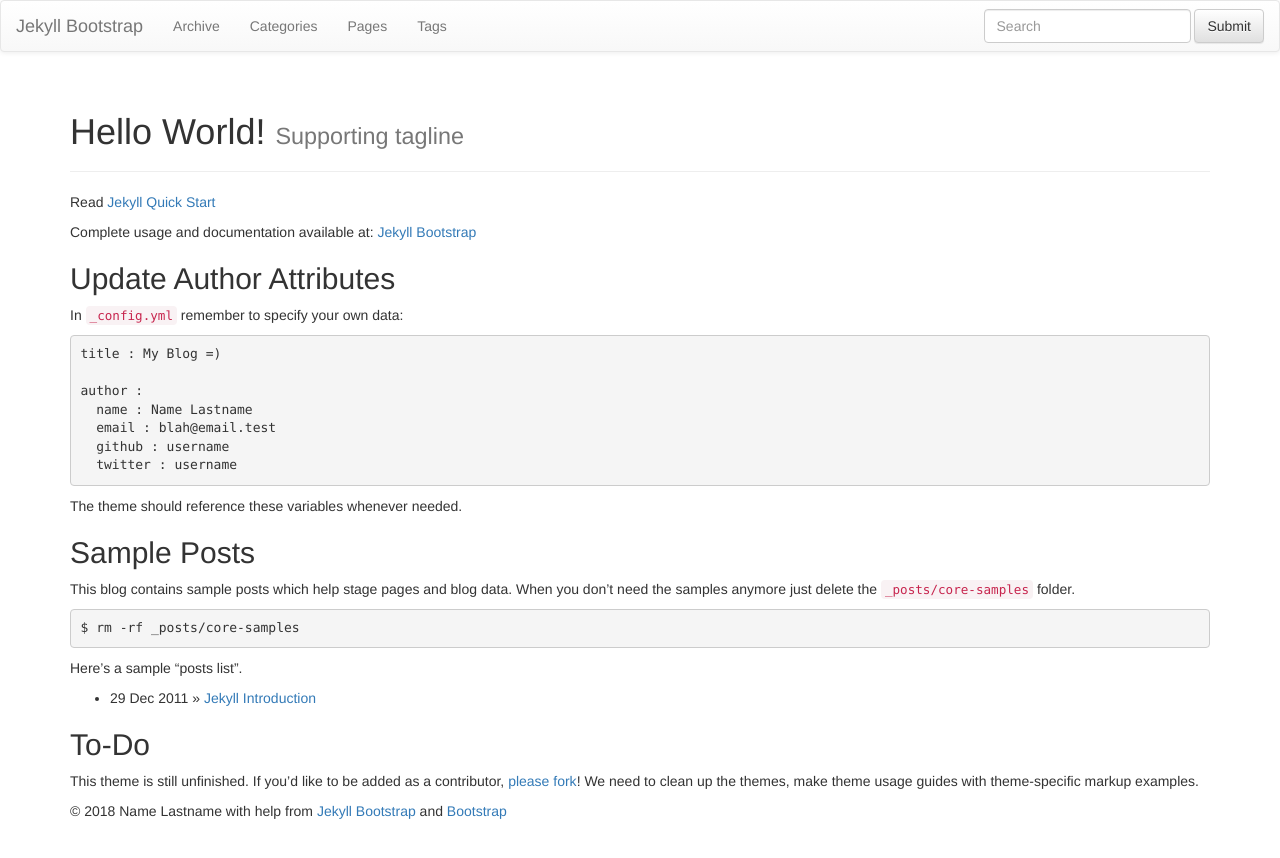
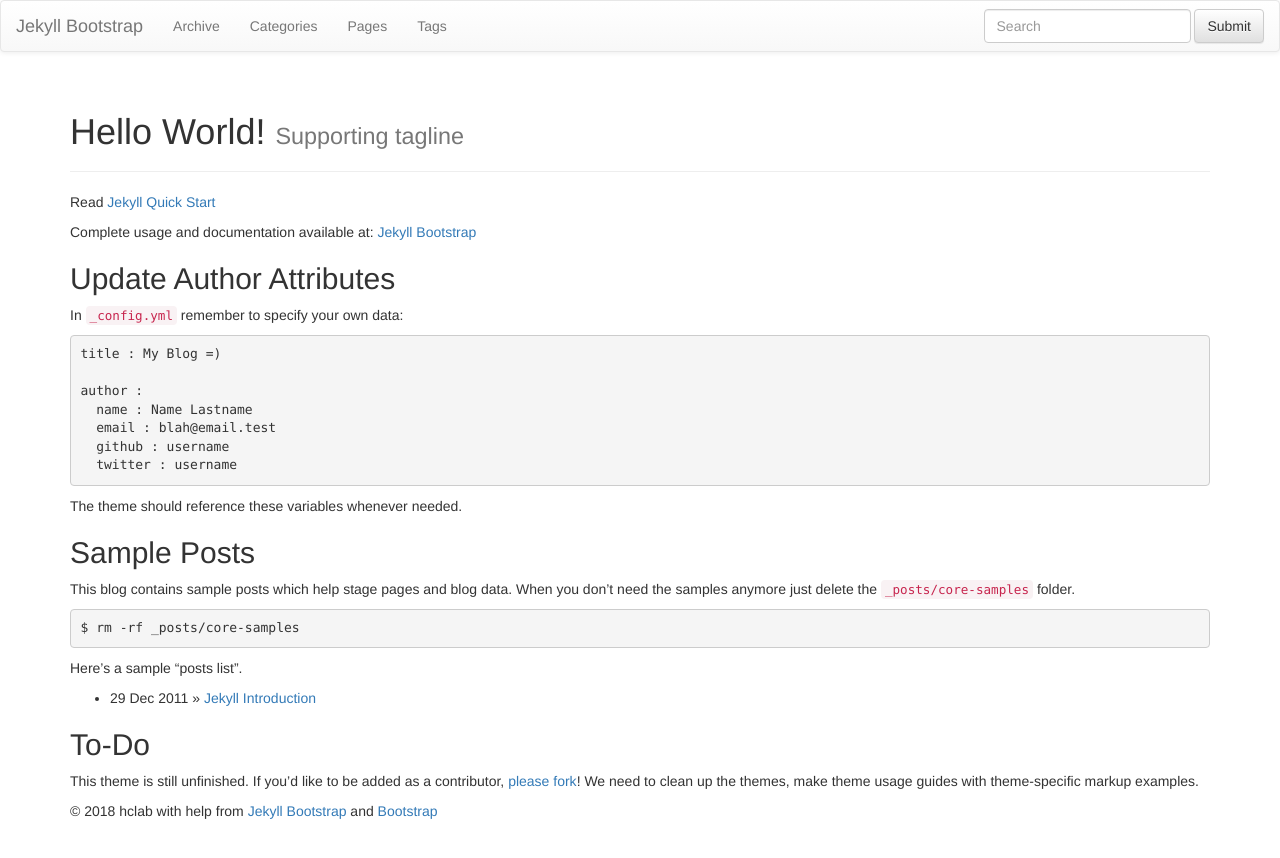
Before and after one commit to chadcoco1444/hclab_page, a Jekyll site: the page built from index.md, in a window 1280 px wide. Shown: the top 858 px of the page. Built offline with Jekyll 4.4.1, drawn with Linux system fonts in a browser that asks for light colours; nearby versions of some CDN libraries; library files that are not in the unit come from our copies.

Commit message:
highlighter:rough

```diff
--- a/_config.yml
+++ b/_config.yml
@@ -3,7 +3,7 @@
 permalink: /:categories/:year/:month/:day/:title
 
 exclude: [".rvmrc", ".rbenv-version", "README.md", "Rakefile", "changelog.md"]
-highlighter: pygments
+highlighter: rouge
 
 # Themes are encouraged to use these universal variables
 # so be sure to set them if your theme uses them.
@@ -11,11 +11,11 @@
 title : Jekyll Bootstrap
 tagline: Site Tagline
 author :
-  name : Name Lastname
-  email : blah@email.test
-  github : username
-  twitter : username
-  feedburner : feedname
+  name : hclab
+  email : chadcoco1444@gmail.com
+  github : chadcoco1444
+  twitter : none
+  feedburner : none
 
 # The production_url is only used when full-domain names are needed
 # such as sitemap.txt
```
